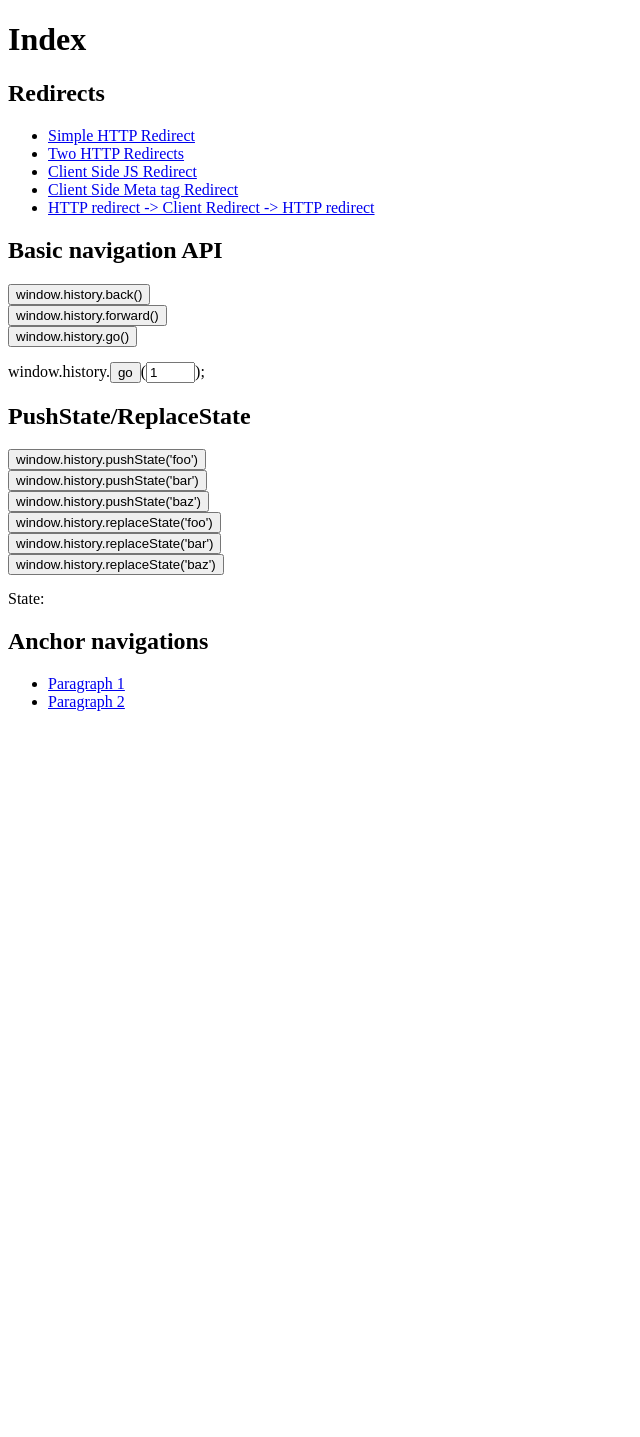
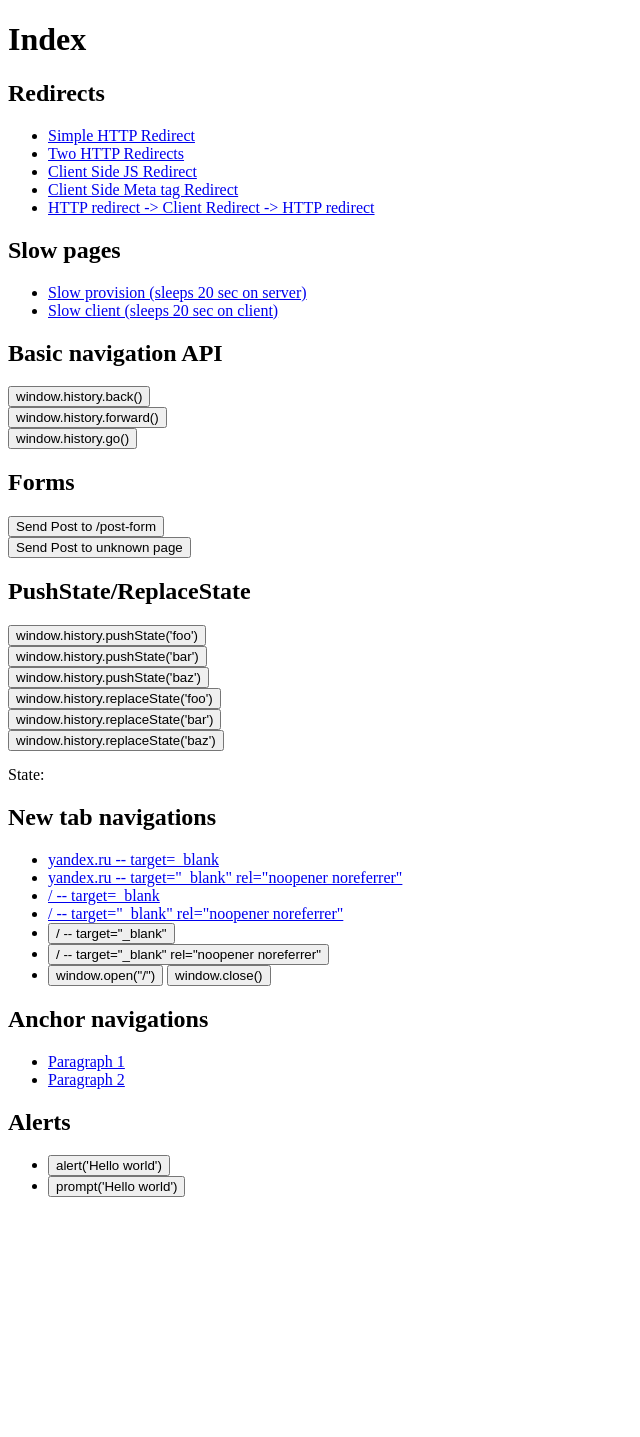
Before and after one commit to persidskiy/ibro-samples, a Flask app: page / in a window 1280 px wide. Shown: the top 1437 px of the page, without its empty margins (0-640 px from the left). Run offline with Flask 2, Linux system fonts and the light colour scheme.

Commit message:
more cases

```diff
--- a/redirects.py
+++ b/app.py
@@ -1,7 +1,11 @@
 import os
+import time
 from flask import Flask,redirect, render_template
 
 app = Flask(__name__)
+
+def redirect_final(text):
+    return render_template("final.html", text=text)
 
 @app.route('/')
 def hello():
@@ -14,7 +18,7 @@ def simple():
 
 @app.route('/simple-1')
 def simple_1():
-    return "Simple 1"
+    return redirect_final("Simple 1")
 
 # Two HTTP
 @app.route('/two-http')
@@ -27,7 +31,7 @@ def two_http_1():
 
 @app.route('/two-http-2')
 def two_http_2():
-    return "Two HTTP"
+    return redirect_final("Two HTTP")
 
 
 # Complex
@@ -46,7 +50,7 @@ def complex_redirect_2():
 
 @app.route('/complex-3')
 def complex_redirect_3():
-    return "Complex 3"
+    return redirect_final("Complex 3")
 
 # Client JS
 @app.route("/client-js")
@@ -55,7 +59,7 @@ def client_js():
 
 @app.route("/client-js-1")
 def client_1():
-    return "Client JS 1"
+    return redirect_final("Client JS 1")
 
 # Client meta
 @app.route("/client-meta")
@@ -64,7 +68,24 @@ def client_meta():
 
 @app.route("/client-meta-1")
 def client_meta_1():
-    return "Client Meta 1"
+    return redirect_final("Client Meta 1")
+
+
+# Slow pages
+@app.route("/slow-provision")
+def slow_provision():
+    time.sleep(20)
+    return "Loaded"
+
+@app.route("/slow-client-loading")
+def slow_client():
+    return render_template("slowpage.html")
+
+# Forms
+@app.route("/post-form", methods=["POST"])
+def post_form():
+    return redirect_final("Ok")
+
 
 if __name__ == '__main__':
     # Bind to PORT if defined, otherwise default to 5000.
--- a/templates/index.html
+++ b/templates/index.html
@@ -36,12 +36,6 @@
 
 <body>
     <h1>Index</h1>
-    <!-- <ul>
-        <li><a href="/">Index</a></li>
-        <li><a href="page1.html">Page 1</a></li>
-        <li><a href="page2.html">Page 2</a></li>
-    </ul> -->
-
     <h2>Redirects</h2>
     <ul>
         <li><a href="/simple">Simple HTTP Redirect</a></li>
@@ -51,15 +45,27 @@
         <li><a href="/complex">HTTP redirect -> Client Redirect -> HTTP redirect</a></li>
     </ul>
 
+    <h2>Slow pages</h2>
+    <ul>
+        <li><a href="/slow-provision">Slow provision (sleeps 20 sec on server)</a></li>
+        <li><a href="/slow-client-loading">Slow client (sleeps 20 sec on client)</a></li>
+    </ul>
+
     <h2>Basic navigation API</h2>
     <div class="example">
         <button onclick="window.history.back()">window.history.back()</button><br />
         <button onclick="window.history.forward()">window.history.forward()</button><br />
         <button onclick="window.history.go()">window.history.go()</button>
     </div>
+
+    <h2>Forms</h2>
     <div class="example">
-        window.history.<button onclick="window.history.go(parseInt($('go-input').value, 10))">go</button>(<input
-            size="3" id="go-input" value=1 />);
+        <form action="/post-form" method="post">
+            <button type="submit">Send Post to /post-form</button>
+        </form>
+        <form action="https://asdfasdfasdfasdf.com" method="post">
+            <button type="submit">Send Post to unknown page</button>
+        </form>
     </div>
 
     <h2>PushState/ReplaceState</h2>
@@ -75,10 +81,27 @@
         State: <span id="state-container"></span>
     </div>
 
+    <h2>New tab navigations</h2>
+    <ul>
+        <li><a target="_blank" href="https://yandex.ru">yandex.ru -- target=_blank</a></li>
+        <li><a target="_blank" rel="noopener noreferrer" href="https://yandex.ru">yandex.ru -- target="_blank" rel="noopener noreferrer"</a></li>
+        <li><a target="_blank" href="/">/ -- target=_blank</a></li>
+        <li><a target="_blank" rel="noopener noreferrer" href="/">/ -- target="_blank" rel="noopener noreferrer"</a></li>
+        <li><form target="_blank" action="/"><button type=submit>/ -- target="_blank"</button></form></li>
+        <li><form target="_blank" rel="noopener noreferrer" action="/"><button type=submit>/ -- target="_blank" rel="noopener noreferrer"</button></form></li>
+        <li><button onclick="window.open('/')">window.open("/")</button> <button onclick="window.close()">window.close()</button></li>
+    </ul>
+
     <h2>Anchor navigations</h2>
     <ul>
         <li><a href="#paragraph1">Paragraph 1</a></li>
         <li><a href="#paragraph2">Paragraph 2</a></li>
+    </ul>
+
+    <h2>Alerts</h2>
+    <ul>
+        <li><button onclick="window.alert('Hello world')">alert('Hello world')</button></li>
+        <li><button onclick="window.prompt('Hello world')">prompt('Hello world')</button></li>
     </ul>
 
     <p id="paragraph1" class="anchor-paragraph">
```
Also changed, not shown: page1.html (deleted, +0 -39 lines), page2.html (deleted, +0 -39 lines), templates/final.html (added, +16 -0 lines), README.md (added), templates/slowpage.html (renamed from slowpage.html).
